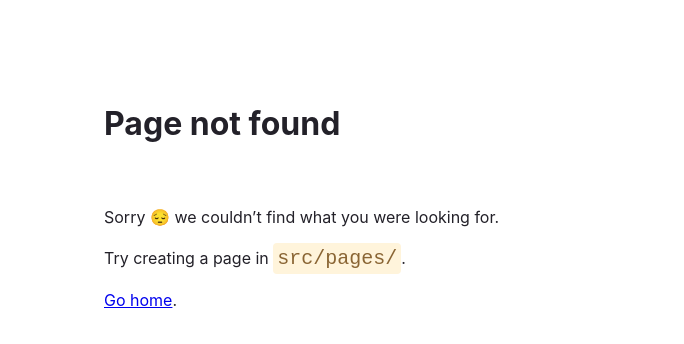
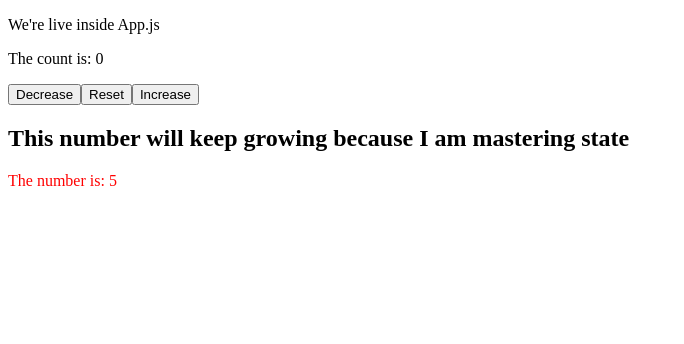
Before and after one commit to PersianBlue/my-first-gatsby-site, a Gatsby site: page /App in a window 1280 px wide. Before the commit this address had no page. Shown: the whole page, without its empty margins (0-684 px from the left). Built offline with nearby package versions, Linux system fonts and the light colour scheme; Gatsby itself is replaced by a stand-in of ours.

Commit message:
Added some buttons and an automatic timer

```diff
--- a/package.json
+++ b/package.json
@@ -15,6 +15,9 @@
   },
   "dependencies": {
     "gatsby": "^4.12.1",
+    "gatsby-plugin-image": "^2.12.1",
+    "gatsby-plugin-sharp": "^4.12.1",
+    "gatsby-source-filesystem": "^4.12.1",
     "react": "^17.0.1",
     "react-dom": "^17.0.1"
   }
--- /dev/null
+++ b/src/pages/App.js
@@ -0,0 +1,27 @@
+import React from 'react'
+import {useState} from 'react';
+const App = (props) => {
+    const [counter, setCounter] = useState(0);
+    const [stateVariable, stateSetter] = useState(0)
+    setTimeout(
+        ()=> stateSetter(stateVariable +1), 1000
+    )
+    //setTimeout( () => setCounter(counter -1), 2000)
+    /*const handleClick = () =>{
+        console.log('clicked');
+    }*/
+    return (
+        <div>
+            <p>We're live inside App.js</p>
+            The count is: {counter}
+            <p></p>
+            <button onClick = {()=> setCounter(counter -1)}>Decrease </button>
+            <button onClick ={() => setCounter(0)}>Reset </button>
+            <button onClick = {() => setCounter(counter+1)}> Increase </button>
+            <h2>This number will keep growing because I am mastering state</h2>
+            <p style ={{color: 'red'}}>The number is: {stateVariable}</p>
+        </div>
+    )
+}
+
+export default App
```
Also changed, not shown: src/pages/index.js (+21 -1 lines), 1 other file.
